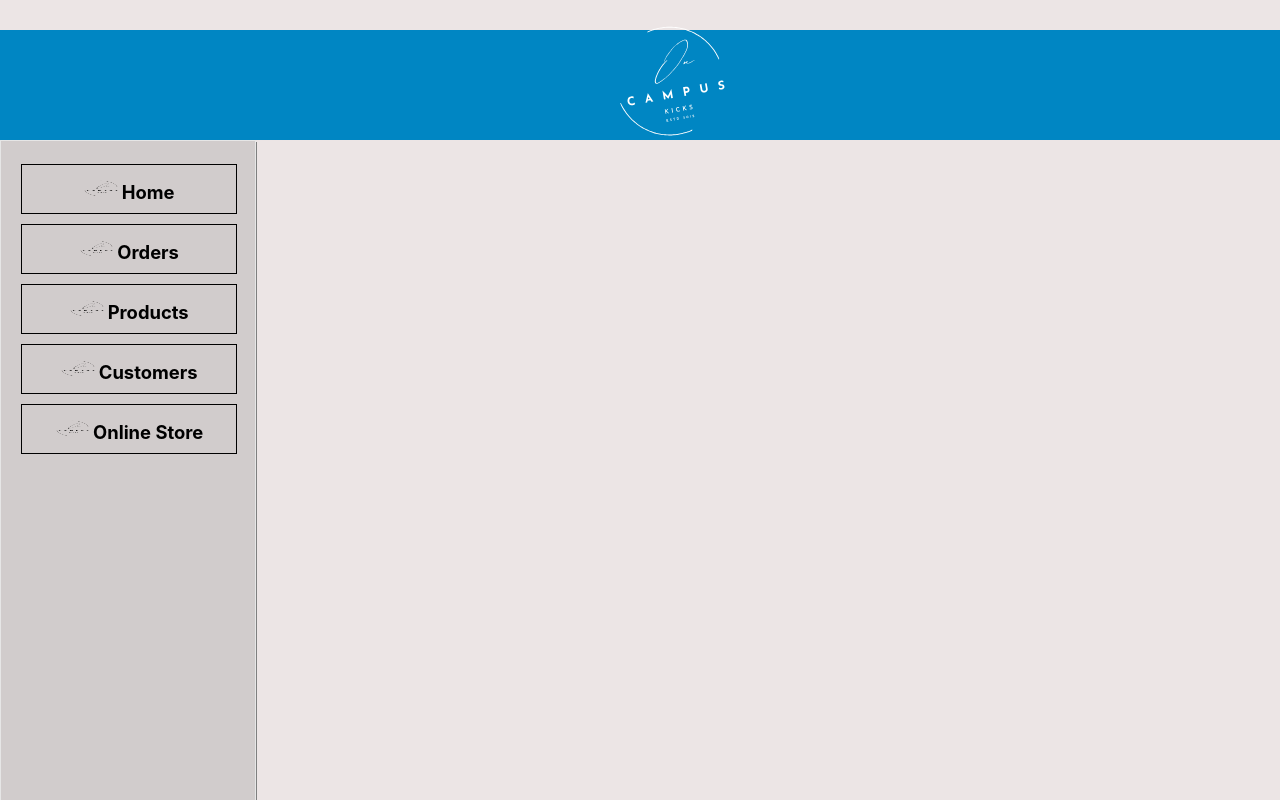
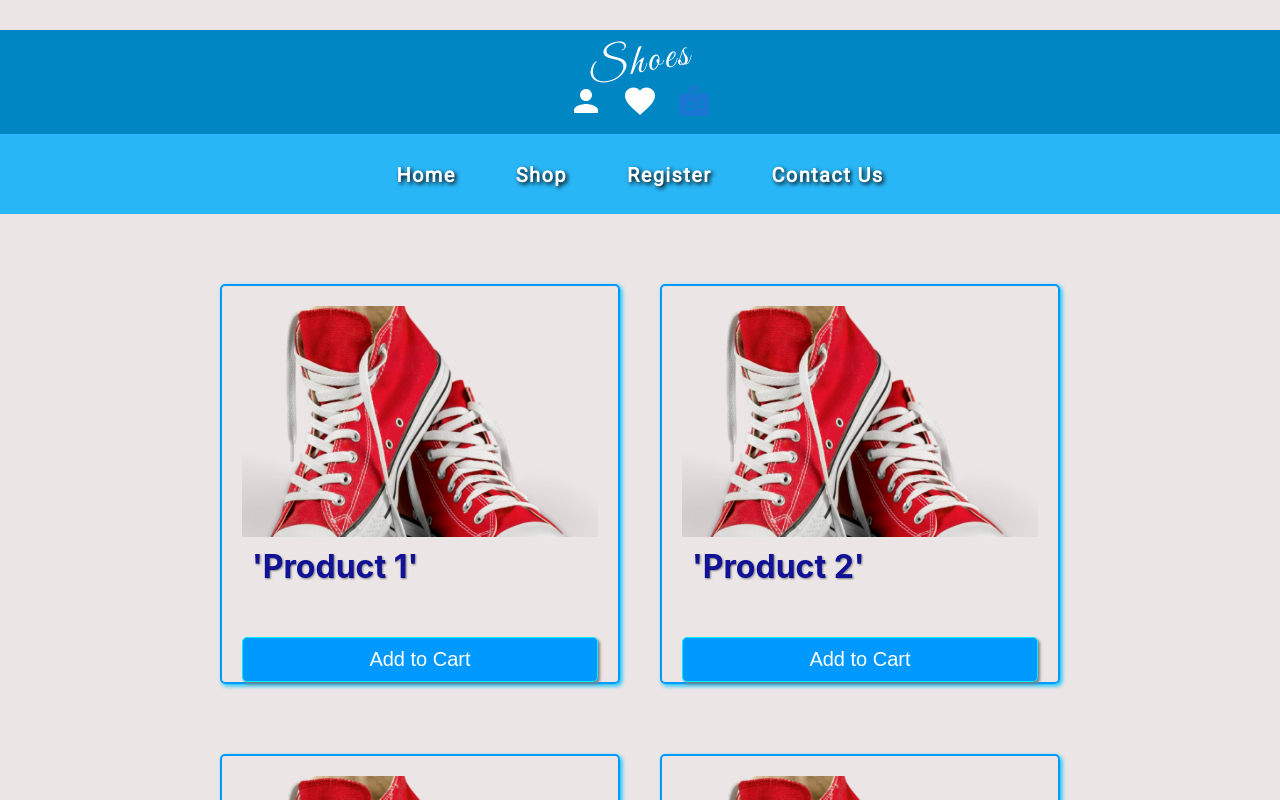
Before and after one commit to zShan98/shoe-store-app, a React (Create React App) app in the folder project/: page /shop/products in a window 1280 px wide. Shown: the top 800 px of the page. Built offline with nearby package versions, Linux system fonts and the light colour scheme.

Commit message:
changes
changes

```diff
--- a/project/src/App.js
+++ b/project/src/App.js
@@ -2,27 +2,9 @@ import "./App.css";
 import { StoreFront } from "./StoreFront";
 import { StoreBack } from "./StoreBack";
 function App() {
-
   return (
-    // <GlobalContext>
-    //   <SellerHeader image={logo} />
-    //   <div className="flex-container">
-    //     <Sidebar image={logo_black} />
-    //     <Routes>
-    //       <Route path="/" element={<Admin />}></Route>
-    //       <Route path="/orders" element={<View_orders />}></Route>
-    //       <Route path="/products" element={<ProductList />}></Route>
-    //       <Route path="/products/add-product" element={<AddProduct />}></Route>
-    //       <Route
-    //         path="/products/update-product"
-    //         element={<UpdateProduct />}
-    //       ></Route>
-    //       <Route path="/customers" element={<Customer />}></Route>
-    //     </Routes>
-    //   </div>
-    // </GlobalContext>
-
-    <StoreBack />
+    // <StoreBack />
+    <StoreFront />
   );
 }
 
--- a/project/src/components/ProductList.js
+++ b/project/src/components/ProductList.js
@@ -1,69 +1,67 @@
 import React from "react";
 import { Routes, Route, Link } from "react-router-dom";
 import { GetContext } from "../context/GlobalContext";
-import addicon from '../assets/icons/addProduct.svg'
-import deleteicon from '../assets/icons/deleteicon.svg'
+import addicon from "../assets/icons/addProduct.svg";
+import deleteicon from "../assets/icons/deleteicon.svg";
+import img from "../assets/ProductImages/2.png";
 import { AddProduct } from "./AddProduct";
-export const ProductList = (props)=> {
+import main from "../main.json";
 
-    const {products, deleteProduct} = GetContext();
+export const ProductList = (props) => {
+  const { products, deleteProduct } = GetContext();
 
-    const head = ['Name', 'Description', 'Category', 'Price', 'Image', 'Delete'];
-    const headItems = head.map( (item)=>{
-        return <th className="">{item}</th>
-    })
+  const head = ["Name", "Description", "Category", "Price", "Image", "Delete"];
+  const headItems = head.map((item) => {
+    return <th className="">{item}</th>;
+  });
 
-
-    const handleClick = ()=>{
+  const handleClick = () => {
     console.log("button clicked !");
-    }
-    const handleDelete = (iid)=>{
+  };
+  const handleDelete = (iid) => {
     console.log("Delete button clicked !");
     deleteProduct(iid);
-    }
-    const bodyItems = products.map( (item)=>{
+  };
+  const bodyItems = main.products.productList.map((item) => {
     return (
       <>
         <tr className="">
-                    <Link to={`/products/update-product`} state={{Data: item}}><td>{item.title}</td></Link>
+          <Link to={`/products/update-product`} state={{ Data: item }}>
+            <td>{item.title}</td>
+          </Link>
           <td>{item.description}</td>
           <td>{item.category}</td>
           <td>{item.price}</td>
-                    <td><img src={item.img} alt="product"/></td>
-                    <button className="x-btn" onClick={()=>handleDelete(item.id)}> x </button>
+          <td>
+            <img src={img} alt="product" />
+          </td>
+          <button className="x-btn" onClick={() => handleDelete(item.id)}>
+            {" "}
+            x{" "}
+          </button>
         </tr>
+      </>
+    );
+  });
 
-        </>
-        )
-    })
-
-    return(
-
+  return (
     <div className="product-list">
       <div className="flex-container flex-end">
         <h1>All Products</h1>
         <div className="flex-below flex-container">
-                <button className="btn-icon addicon"  onClick={handleClick}>
-                  <Link to="/products/add-product"><img src={addicon} alt="add product"/></Link>
+          <button className="btn-icon addicon" onClick={handleClick}>
+            <Link to="/products/add-product">
+              <img src={addicon} alt="add product" />
+            </Link>
           </button>
         </div>
       </div>
       <table>
         <thead>
-                <tr>
-                    {headItems}
-                </tr>
+          <tr>{headItems}</tr>
         </thead>
-            <tbody>
-                {bodyItems}
-            </tbody>
+        <tbody>{bodyItems}</tbody>
       </table>
     </div>
-
-
-
-    )
-
-
-
-}
+  );
+};
--- a/project/src/context/GlobalContext.js
+++ b/project/src/context/GlobalContext.js
@@ -1,6 +1,6 @@
 import { createContext, useContext, useState } from "react";
-import product1 from "../assets/ProductImages/2.png";
 import main from "../main.json";
+import img from "../assets/ProductImages/2.png";
 
 const MyContext = createContext(main.products.productList);
 
--- a/project/src/main.json
+++ b/project/src/main.json
@@ -1,4 +1,5 @@
 {
+
 
     "customers":{
 
@@ -140,10 +141,10 @@
 
     "products":{
         "productList" : [
-            {"id": 0, "title": "'Product 1'", "description": "'Product 1'", "category": "other", "price": 1800, "delivery": 100, "img": "product1"},
-            {"id": 1, "title": "'Product 2'", "description": "'Product 2'", "category": "joggers", "price": 1200, "delivery": 100, "img": "product1"},
-            {"id": 2, "title": "'Product 3'", "description": "'Product 3'", "category": "'sneakers'", "price": 1700, "delivery": 100, "img": "product1"},
-            {"id": 3, "title": "'Product 4'", "description": "'Product 4'", "category": "'lofers'", "price": 10000, "delivery": 100, "img": "product1"}
+            {"id": 0, "title": "'Product 1'", "description": "'Product 1'", "category": "other", "price": 1800, "delivery": 100, "img": "../assets/ProductImages/2.png"},
+            {"id": 1, "title": "'Product 2'", "description": "'Product 2'", "category": "joggers", "price": 1200, "delivery": 100, "img": "../assets/ProductImages/2.png"},
+            {"id": 2, "title": "'Product 3'", "description": "'Product 3'", "category": "'sneakers'", "price": 1700, "delivery": 100, "img": "../assets/ProductImages/2.png"},
+            {"id": 3, "title": "'Product 4'", "description": "'Product 4'", "category": "'lofers'", "price": 10000, "delivery": 100, "img": "../assets/ProductImages/2.png"}
         ]
     }
 }
--- a/project/src/store_components/Preview/preview.jsx
+++ b/project/src/store_components/Preview/preview.jsx
@@ -1,5 +1,7 @@
 import React from "react";
 import "./preview.css";
+import main from "../../main.json";
+import img1 from "../../assets/ProductImages/2.png";
 
 import { useParams } from "react-router-dom";
 
@@ -30,10 +32,10 @@ const Preview = () => {
   return (
     <div className="preview">
       <div className="bigImage">
-        <img src={img} alt="shoes" />
+        <img src={img1} alt="shoes" />
       </div>
       <div className="descriptions">
-        <h3>{name}</h3>
+        <h3>{main.products.productList[productId].title}</h3>
         <p>
           Full canvas double sided print with rounded toe construction, Lace-up
           closure for a snug fit, Soft textile lining with lightweight
@@ -47,7 +49,7 @@ const Preview = () => {
           <div className="brown"></div>
         </div>
         <div className="priceRatings">
-          <p>Price : $34.90</p>
+          <p>{main.products.productList[productId].price}</p>
           <p className="ratings">
             {array.map((icon) => {
               return icon;
--- a/project/src/store_components/ShopPage/ShopPage.jsx
+++ b/project/src/store_components/ShopPage/ShopPage.jsx
@@ -1,21 +1,17 @@
 import React from "react";
 import "./ShopPage.css";
+import img from "../../assets/ProductImages/2.png";
 
 // import contexts from "../context/ValueContext";
-import shoes from "../../shoes";
+import main from "../../main.json";
 
 import Item from "../Items/items";
 
 const ShopPage = () => {
   return (
     <div className="ShopPage">
-      {Object.keys(shoes).map((shoe) => (
-        <Item
-          key={shoe}
-          id={shoe}
-          name={shoes[shoe].name}
-          img={shoes[shoe].img}
-        />
+      {main.products.productList.map((shoe) => (
+        <Item key={shoe} id={shoe.id} name={shoe.title} img={img} />
       ))}
     </div>
   );
```
Lines whose indentation alone changed are shown as unchanged.
